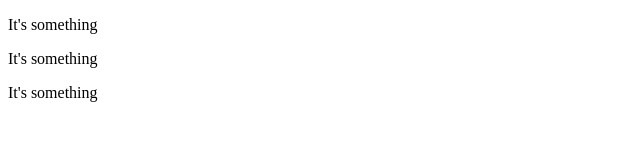
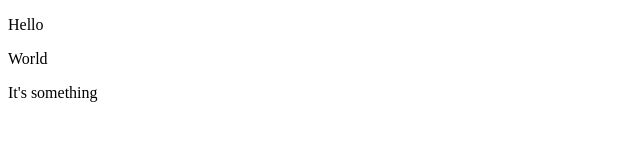
Before and after one commit to KristalyJimmy/demo-repo, a plain HTML site: page index.html in a window 1280 px wide. Shown: the whole page, without its empty margins (0-640 px from the left). Drawn offline with Linux system fonts and the light colour scheme.

Commit message:
updated index.html

```diff
--- a/index.html
+++ b/index.html
@@ -6,8 +6,8 @@
     <title>Document</title>
 </head>
 <body>
-    <p>It's something</p>
-    <p>It's something</p>
+    <p>Hello</p>
+    <p>World</p>
     <p>It's something</p>
 </body>
 </html>
```
